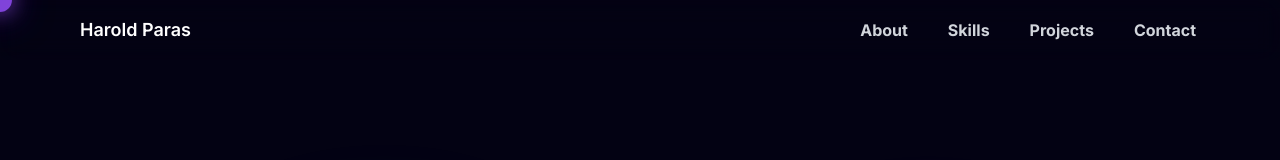
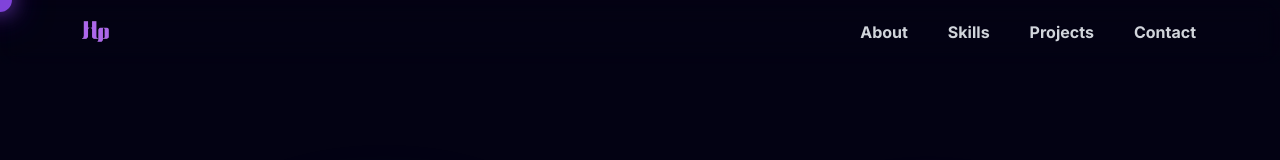
Before and after one commit to haroldparas/my-portfolio, a React (Vite) app: page / in a window 1280 px wide. Shown: the top 160 px of the page. Built offline with nearby package versions, Linux system fonts and the light colour scheme.

Commit message:
Navbar.jsx

```diff
--- a/src/components/Navbar/Navbar.jsx
+++ b/src/components/Navbar/Navbar.jsx
@@ -1,5 +1,7 @@
 import React, { useState } from "react";
 import { FiMenu, FiX } from "react-icons/fi";
+import logo from "../../assets/hplogo.png"; // adjust path based on folder
+
 
 const Navbar = () => {
   const [isOpen, setIsOpen] = useState(false);
@@ -26,15 +28,13 @@ const Navbar = () => {
     <>
       <nav className="fixed top-0 left-0 w-full z-50 px-6 md:px-12 lg:px-20 py-4 bg-transparent backdrop-blur-md transition duration-300">
         <div className="flex justify-between items-center">
-          <div className="text-white font-semibold text-lg cursor-pointer">
-            <button
-              onClick={() =>
-                window.scrollTo({ top: 0, behavior: "smooth" })
-              }
-              className="hover:text-gray-300 transition"
-            >
-              Harold Paras
-            </button>
+          {/* Logo + Name */}
+          <div
+            className="flex items-center space-x-2 text-white font-semibold text-lg cursor-pointer"
+            onClick={() => window.scrollTo({ top: 0, behavior: "smooth" })}
+          >
+            <img src={logo} alt="logo" className="w-8 h-8 object-contain " />
+
           </div>
 
           {/* Desktop Menu */}
```
